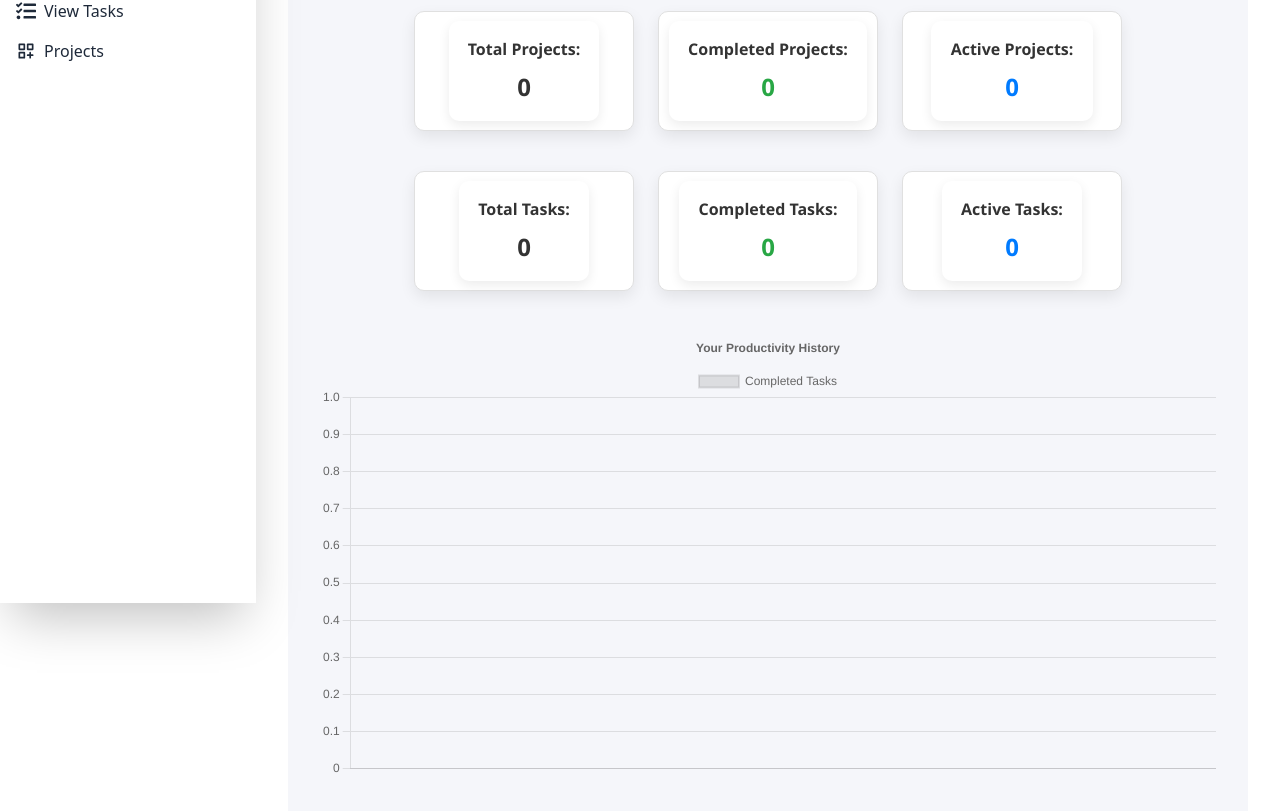
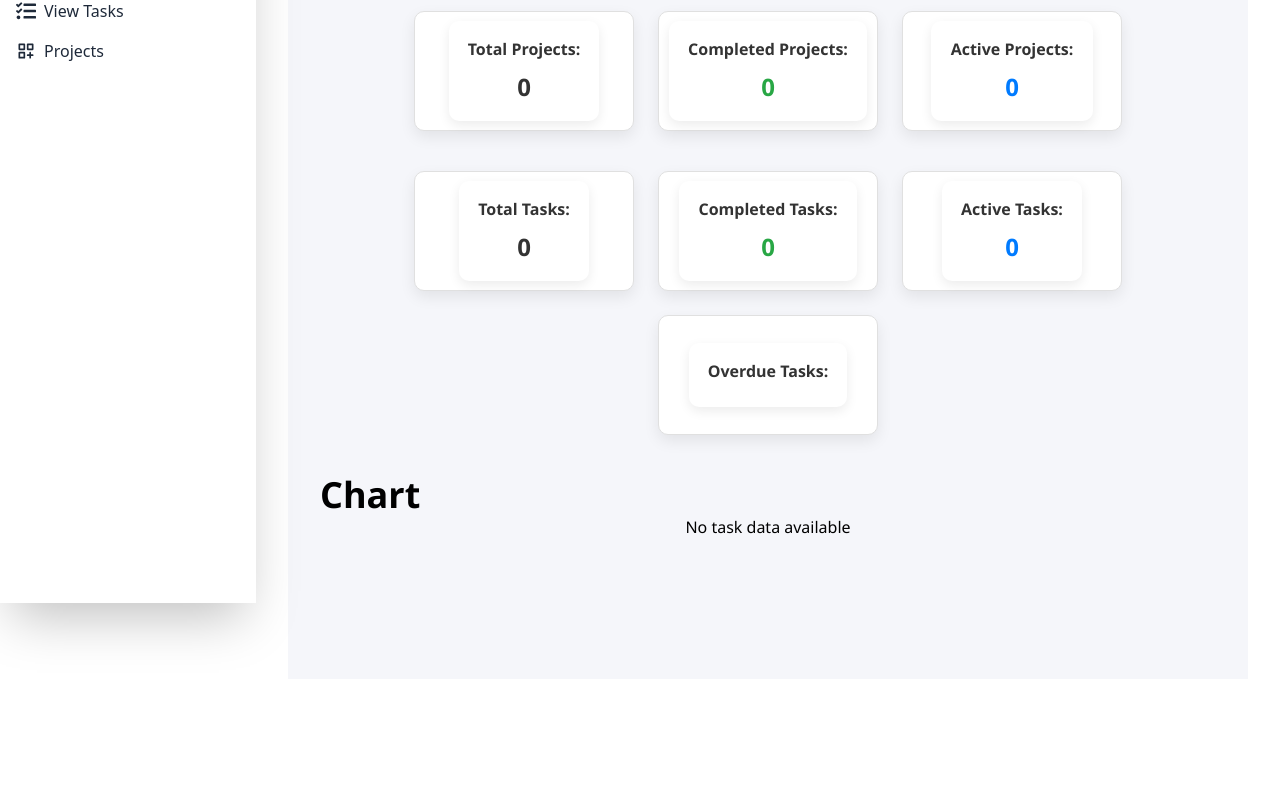
Before and after one commit to kritee0/todo, a React (Vite) app in the folder todolist/: page /dashboard in a window 1280 px wide. Shown: the part 197-1008 px from the top of the page. After the commit the page ends 908 px from the top, so only its background shows below. Built offline with nearby package versions, Linux system fonts and the light colour scheme.

Commit message:
chartjs cahnge and status making

```diff
--- a/todolist/package.json
+++ b/todolist/package.json
@@ -13,6 +13,7 @@
     "@tailwindcss/vite": "^4.1.18",
     "chart.js": "^4.5.1",
     "date-fns": "^4.1.0",
+    "lucide-react": "^0.562.0",
     "react": "^19.2.0",
     "react-calendar": "^6.0.0",
     "react-chartjs-2": "^5.3.1",
--- a/todolist/src/components/chart/TaskChart.jsx
+++ b/todolist/src/components/chart/TaskChart.jsx
@@ -1,63 +1,124 @@
-import { Line } from "react-chartjs-2";
-import {
-  Chart as ChartJS,
-  CategoryScale,
-  LinearScale,
-  PointElement,
-  LineElement,
-  Title,
-  Tooltip,
-  Legend,
-} from "chart.js";
+// import { Line } from "react-chartjs-2";
+// import {
+//   Chart as ChartJS,
+//   CategoryScale,
+//   LinearScale,
+//   PointElement,
+//   LineElement,
+//   Title,
+//   Tooltip,
+//   Legend,
+// } from "chart.js";
 
-ChartJS.register(
-  CategoryScale,
-  LinearScale,
-  PointElement,
-  LineElement,
-  Title,
-  Tooltip,
-  Legend
-);
+// ChartJS.register(
+//   CategoryScale,
+//   LinearScale,
+//   PointElement,
+//   LineElement,
+//   Title,
+//   Tooltip,
+//   Legend
+// );
+
+// const TaskChart = ({ tasks }) => {
+
+//   const completedByDate = {};
+
+//   tasks.forEach(task => {
+//     if (task.completed && task.createdAt) {
+//       const dateKey = new Date(task.createdAt)
+//         .toISOString()
+//         .split("T")[0];
+
+//       completedByDate[dateKey] = (completedByDate[dateKey] || 0) + 1;
+//     }
+//   });
+
+//   const labels = Object.keys(completedByDate);
+//   const values = Object.values(completedByDate);
+
+//   const data = {
+//     labels,
+//     datasets: [
+//       {
+//         label: "Completed Tasks",
+//         data: values,
+//         borderWidth: 2,
+//         tension: 0.4,
+//       },
+//     ],
+//   };
+
+//   const options = {
+//     responsive: true,
+//     plugins: {
+//       legend: { position: "top" },
+//       title: { display: true, text: "Your Productivity History" },
+//     },
+//   };
+
+//   return <Line data={data} options={options} />;
+// };
+
+// export default TaskChart;
+import React from "react";
+import { Doughnut } from "react-chartjs-2";
+
+import { Chart as ChartJS, ArcElement, Tooltip, Legend } from "chart.js";
+ChartJS.register(ArcElement, Tooltip, Legend);
+
 
 const TaskChart = ({ tasks }) => {
+  const today=new Date()
 
-  const completedByDate = {};
+  if (!tasks || tasks.length === 0) {
+    return <p className="chart-empty">No task data available</p>;
+  }
 
-  tasks.forEach(task => {
-    if (task.completed && task.createdAt) {
-      const dateKey = new Date(task.createdAt)
-        .toISOString()
-        .split("T")[0];
+  const completedTasks = tasks.filter(t => t.completed).length;
+  const activeTasks = tasks.filter(t => !t.completed).length;
+  const TotalTask=tasks.length
+  const overDue=tasks.filter(task=>{
+    const taskDate= new Date(task.scheduleDate)
+    return  taskDate<today && !task.completed;
 
-      completedByDate[dateKey] = (completedByDate[dateKey] || 0) + 1;
-    }
-  });
-
-  const labels = Object.keys(completedByDate);
-  const values = Object.values(completedByDate);
-
+  })
   const data = {
-    labels,
+    labels: [ "Completed Tasks", "Active Tasks" ,"TotalTask" ,"overDue"],
     datasets: [
       {
-        label: "Completed Tasks",
-        data: values,
-        borderWidth: 2,
-        tension: 0.4,
-      },
-    ],
+        label: "Task Progress",
+        data: [completedTasks, activeTasks ,TotalTask,overDue.length],
+        backgroundColor: [
+          "rgb(34, 197, 94)",
+          "rgb(239, 68, 68)",
+          "rgb(255, 255, 0)",
+          "rgb(255, 165, 0)"
+        ],
+        hoverOffset: 4
+      }
+    ]
   };
 
   const options = {
     responsive: true,
     plugins: {
-      legend: { position: "top" },
-      title: { display: true, text: "Your Productivity History" },
-    },
+      legend: {
+        position: "bottom"
+      }
+    }
   };
 
-  return <Line data={data} options={options} />;
+  return (
+    <div className="chart-container">
+      <h2 className="chart-title">
+
+      </h2>
+      <div className="w-80 h-80 flex items-center justify-center">
+      <Doughnut data={data} options={options} />
+      </div>
+    </div>
+  );
 };
 
 export default TaskChart;
--- /dev/null
+++ b/todolist/src/components/logic/Status.jsx
@@ -0,0 +1,50 @@
+import React, { useState } from 'react'
+import { RiFilter3Line } from "react-icons/ri";
+
+const Status = ({openStatus,setOpenStatus}) => {
+    const[status,setStatus]=useState()
+    const handleSelect=()=>{
+        setStatus(value)
+        setOpenStatus(false)
+
+    }
+  return (
+    <>
+    <div className=' max-w-xs h-auto z-10   bg-blue-950 px-2 border-2 border-gray-400 cursor-pointer  text-white  rounded-xl  mb-2 border-b-2 border-b-white'>
+        <div className=" relative text-bold text-lg flex  text-white items-center justify-center" onClick={()=>setOpenStatus(prev=>!prev)}
+            >
+                <RiFilter3Line/>
+
+            {/* <span  className="text-bold text-xl text-white" onClick={()=>setOpenStatus(prev=>!prev)}>status</span> */}
+
+            {openStatus &&(
+                <div className=' absolute -right-2 top-full border-2 border-gray-300  bg-white space-y-1  text-black rounded-md p-2'>
+                <ol>
+                <li className='  hover:bg-black/20 ' onClick={()=>handleSelect(pending)}>Pending</li>
+                <li className=' hover:bg-black/20' onClick={()=>handleSelect(complete)}>Complete</li>
+                <li className=' hover:bg-black/20' onClick={()=>handleSelect(ongoing)}>Ongoing</li>
+                <li className=' hover:bg-black/20'>Abundant</li>
+          </ol>
+
+            </div>
+
+            )}
+            </div>
+
+
+
+
+    </div>
+    </>
+  )
+}
+
+export default Status
+
+
+  {/* <select  value={status} onChange={()=>{setStatus(e.target.value)}} className='px-1 py-2  rounded-md  text-sm outline-none bg-black'>
+            <option>pending</option>
+            <option>Completed</option>
+            <option>onGoing</option>
+             <option>Abondant</option>
+            </select> */}
--- a/todolist/src/components/logic/TaskFilter.jsx
+++ b/todolist/src/components/logic/TaskFilter.jsx
@@ -1,25 +1,43 @@
 import React from "react";
-import TaskButton from "../../pages/TaskButton.jsx"
-import Priority from "../logic/Priority.jsx"
+import TaskButton from "../../pages/TaskButton.jsx";
+import Priority from "../logic/Priority.jsx";
+import { Tally4, CircleDashed, ListCheck } from "lucide-react";
+import { StepForward, ChartSpline  } from 'lucide-react';
 
 const TaskFilter = ({ filter, setFilter, selectedPriority, setSelectedPriority }) => {
   return (
     <div className="flex justify-between mb-4">
-      <div className="flex space-x-4">
+      <div className="flex space-x-6">
         <TaskButton
           text="All"
+          icon={<Tally4 />}
+
           onClick={() => setFilter("all")}
-          className={filter === "all" ? "bg-blue-600 text-white" : ""}
+          primary={filter === "all"}
         />
         <TaskButton
           text="Pending"
+          icon={<CircleDashed />}
           onClick={() => setFilter("pending")}
-          className={filter === "pending" ? "bg-blue-600 text-white" : ""}
+          primary={filter === "pending"}
         />
         <TaskButton
           text="Completed"
+          icon={<ListCheck />}
           onClick={() => setFilter("completed")}
-          className={filter === "completed" ? "bg-blue-600 text-white" : ""}
+          primary={filter === "completed"}
+        />
+        <TaskButton
+          text="Ongoing"
+          icon={<ChartSpline/>}
+          onClick={() => setFilter("ongoing")}
+          primary={filter === "ongoing"}
+        />
+        <TaskButton
+          text="Abondant"
+          icon={<StepForward/> }
+          onClick={() => setFilter("abondant")}
+          primary={filter === "abondant"}
         />
       </div>
 
--- a/todolist/src/components/viewTaskUI/taskUi/TaskDetail.jsx
+++ b/todolist/src/components/viewTaskUI/taskUi/TaskDetail.jsx
@@ -4,7 +4,7 @@ import { MdOutlineModeEditOutline, MdDelete } from "react-icons/md";
 import { RxCross2 } from "react-icons/rx";
 import Popup from "../../../common/Popup";
 import SubTaskForm from "./SubTaskForm";
-import AddTaskForm from "../../../pages/Addtask";
+import Status from "../../logic/Status";
 import { updateTask } from "../../../hook/TaskCrud";
 
 const TaskDetail = ({
@@ -18,6 +18,7 @@ const TaskDetail = ({
   const [taskData, setTaskData] = useState(null);
   const [addSubTask, setAddSubTask] = useState(false);
   const [editingSubTask, setEditingSubTask] = useState(null);
+  const[openStatus,setOpenStatus]=useState(false)
 
   useEffect(() => {
     const found = tasks.find((t) => t.id === openDetails);
@@ -55,10 +56,12 @@ const TaskDetail = ({
             <h2 className="text-lg font-semibold text-blue-950">
               Task Details
             </h2>
+
           </div>
-          <span className="text-xs bg-gray-200 px-2 py-0.5 rounded">
+          <Status openStatus={openStatus} setOpenStatus={setOpenStatus}/>
+          {/* <span className="text-xs bg-gray-200 px-2 py-0.5 rounded">
             {taskData.priority}
-          </span>
+          </span> */}
         </div>
 
         <div className="flex justify-between">
--- a/todolist/src/pages/Addtask.jsx
+++ b/todolist/src/pages/Addtask.jsx
@@ -3,6 +3,7 @@ import AddTaskFormUI from "../components/viewTaskUI/formView/AddTaskForm";
 import { addTask, updateTask } from "../hook/TaskCrud";
 import { toast } from "react-toastify";
 import { useNavigate } from "react-router-dom";
+import TaskList from "../components/viewTaskUI/taskUi/TaskList";
 
 const AddTaskForm = ({ projectId, initialData, onTaskAdded, onTaskSaved, ref }) => {
   const navigate = useNavigate();
@@ -95,6 +96,7 @@ const AddTaskForm = ({ projectId, initialData, onTaskAdded, onTaskSaved, ref })
   };
 
   return (
+    <>
     <AddTaskFormUI
     ref={ref}
       addTitle={addTitle}
@@ -123,6 +125,8 @@ const AddTaskForm = ({ projectId, initialData, onTaskAdded, onTaskSaved, ref })
       showRemainderDate={showRemainderDate}
       setShowRemainderDate={setShowRemainderDate}
     />
+    {/* <TaskList setShowForm={setShowForm}/> */}
+    </>
   );
 };
 
--- a/todolist/src/pages/Dashboard.jsx
+++ b/todolist/src/pages/Dashboard.jsx
@@ -21,6 +21,15 @@ const Dashboard = () => {
   const completedTasks = tasks.filter(t => t.completed).length
   const activeTasks = tasks.filter(t => !t.completed).length
   const totalTasks = tasks.length
+  const today=new Date()
+  const overDueTasks=tasks.filter(task=>{
+    const taskDeadline=new Date(task.date)
+
+    return taskDeadline>today && !task.completed
+
+
+  })
+
 
   return (
     <div className="dashboard">
@@ -53,9 +62,17 @@ const Dashboard = () => {
         <div className='item-3'>
         <p className="stat-item">Active Tasks: <span className="stat-value active">{activeTasks}</span></p>
         </div>
+          <div className='item-3'>
+        <p className="stat-item">Overdue Tasks: <span className="stat-value active">{overDueTasks}</span></p>
+        </div>
       </section>
-      <TaskChart tasks={tasks}/>
-    </div>
+      <span className='font-bold  text-4xl items-center'> Chart</span>
+     <div className='flex justify-center'>
+
+      <TaskChart tasks={tasks}  className="w-full h-full"/>
+      </div>
+      </div>
+
   )
 }
 
--- a/todolist/src/pages/TaskButton.jsx
+++ b/todolist/src/pages/TaskButton.jsx
@@ -1,17 +1,23 @@
 import React from 'react'
 import Addtask from './Addtask'
 
-const TaskButton = ({ text, onClick, primary, className = "" }) => {
+const TaskButton = ({ text, onClick, primary,  icon, total,className = "" }) => {
   return (
     <div>
       <button
         onClick={onClick}
+
         className={`px-4 py-2 rounded-md border border-gray-300 text-sm
-          ${primary ? "bg-blue-400 text-white hover:bg-blue-500" : "text-black hover:bg-gray-100"}
+          ${primary ? "bg-blue-400 text-white hover:bg-blue-500" : " hover:bg-blue-500 hover:text-white text-black"}
           transition-all ${className}`}
       >
+        <div className='flex flex-col items-center justify-center'>
+        <span>{icon}</span>
+        <span>{total}</span>
         {text}
+        </div>
       </button>
+
     </div>
   )
 }
--- a/todolist/src/pages/Taskpages.jsx
+++ b/todolist/src/pages/Taskpages.jsx
@@ -67,7 +67,7 @@ const Taskpages = () => {
   });
 
   return (
-    <div className="max-w-5xl mx-auto mt-6">
+    <div className="max-w-5xl mx-auto">
 
       <div className=" flex justify-between">
       {/* <h2 className="font-bold text-2xl text-black mb-4">Project: {project?.name}</h2> */}
@@ -105,7 +105,7 @@ const Taskpages = () => {
           onEdit={setEditingTask}
         />
       ) : (
-        <p className="text-gray-500 mt-4">No tasks added for this project.</p>
+        <p className="text-gray-500 ">No tasks added for this project.</p>
       )}
     </div>
   );
```
Also changed, not shown: todolist/src/components/viewTaskUI/taskUi/TaskList.jsx (+25 -19 lines), 1 other file (tests, documents, lock files or other folders).
